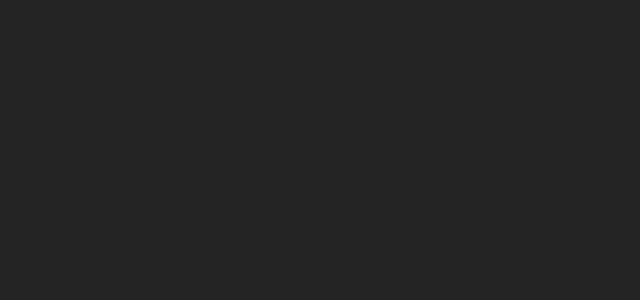
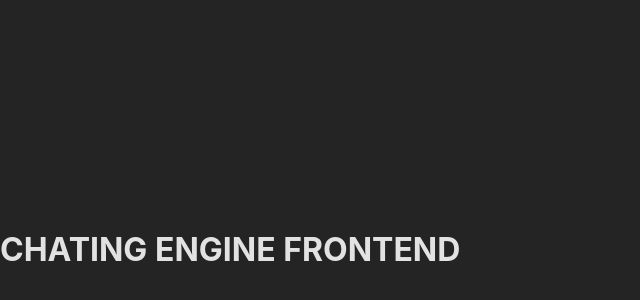
Before and after one commit to humuraelvin/chaty_engine, a React (Vite) app in the folder frontend/: page / in a window 1280 px wide. Shown: the part 150-450 px from the top of the page, without its empty margins (0-640 px from the left). Built offline with nearby package versions, Linux system fonts and the light colour scheme.

Commit message:
changes made

```diff
--- a/frontend/src/App.jsx
+++ b/frontend/src/App.jsx
@@ -4,7 +4,7 @@
 
   return (
     <>
-
+     <h1>CHATING ENGINE FRONTEND</h1>
     </>
   )
 }
```
